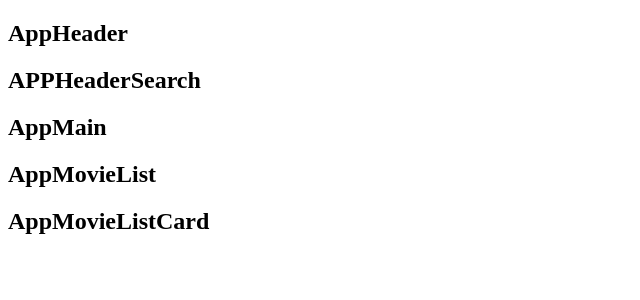
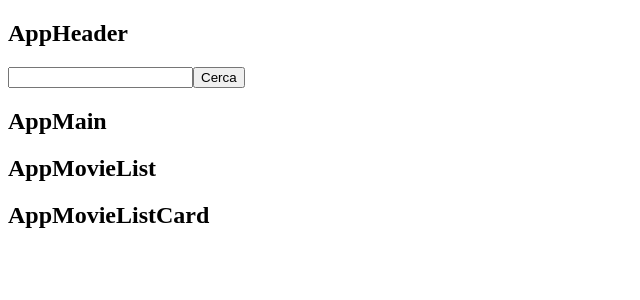
Before and after one commit to Tommaso-Panarotto/vite-boolflix, a Vue app: page / in a window 1280 px wide. Shown: the top 300 px of the page, without its empty margins (0-640 px from the left). Built offline with nearby package versions, Linux system fonts and the light colour scheme; the HTML template or start-up script is replaced by a standard one.

Commit message:
search input

```diff
--- a/src/App.vue
+++ b/src/App.vue
@@ -1,6 +1,8 @@
 <script>
 import AppHeader from "./components/AppHeader.vue";
 import AppMain from "./components/AppMain.vue";
+
+import axios from 'axios';
 
 export default {
   data() {
--- a/src/components/AppHeaderSearch.vue
+++ b/src/components/AppHeaderSearch.vue
@@ -1,8 +1,15 @@
 <script>
+import { store } from "../store.js"
+
 export default {
     data() {
         return {
-
+            store,
+        }
+    },
+    methods: {
+        sendAMessage(message) {
+            console.log(message)
         }
     }
 }
@@ -10,7 +17,8 @@ export default {
 
 <template>
     <section id="search">
-        <h2>APPHeaderSearch</h2>
+        <input type="text" v-model="store.querySearch" @keyup.enter="sendAMessage(store.querySearch)">
+        <button @click="sendAMessage(store.querySearch)">Cerca</button>
     </section>
 </template>
 
--- a/src/store.js
+++ b/src/store.js
@@ -2,4 +2,5 @@ import { reactive } from "vue";
 
 export const store = reactive({
     cardItems: [],
+    querySearch: "",
 });
```
